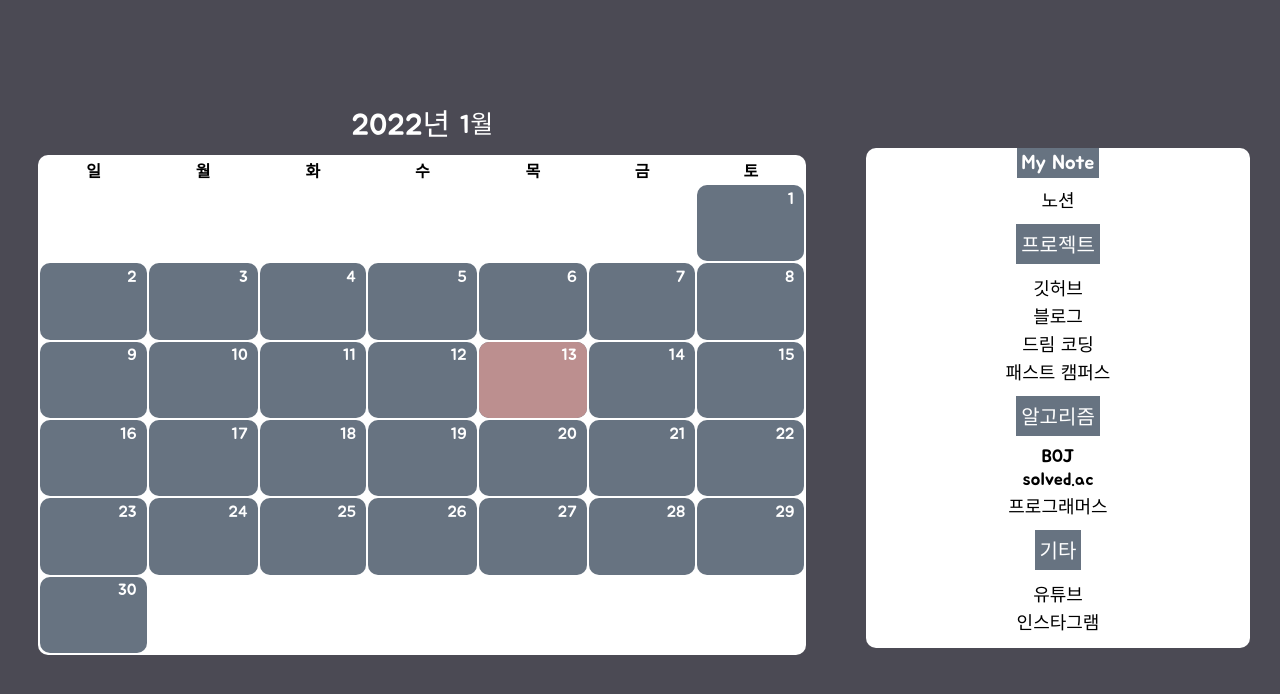
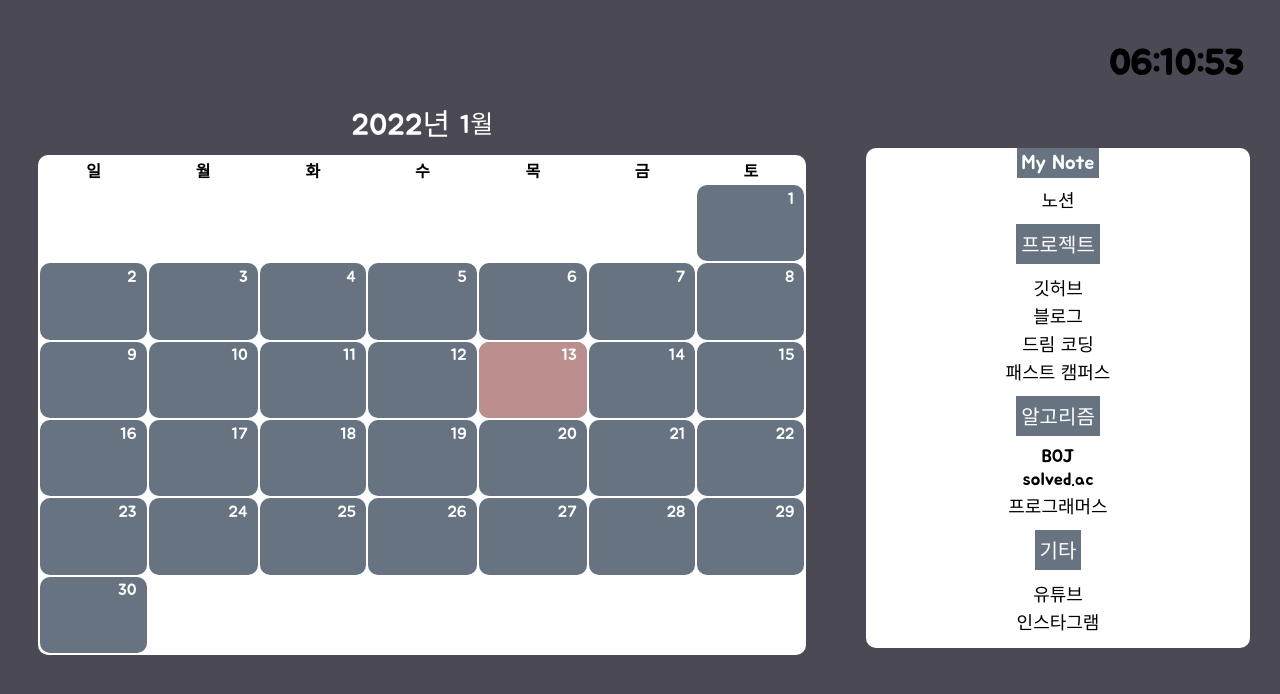
Before and after one commit to hsh5206/My-Planner, a website with bundled scripts: page views/index.html in a window 1280 px wide. Built offline with nearby package versions, Linux system fonts and the light colour scheme; no server answers.

Commit message:
Add clock func

```diff
--- a/views/index.html
+++ b/views/index.html
@@ -7,6 +7,7 @@
     <title>My Plan</title>
     <script type="module" src="src/main.js" defer></script>
     <script type="module" src="src/weather.js" defer></script>
+    <script type="module" src="src/clock.js" defer></script>
     <link rel="stylesheet" href="style.css" />
     <script
       src="https://kit.fontawesome.com/2986e71143.js"
@@ -24,6 +25,8 @@
       <span></span>
       <span></span>
     </div>
+
+    <h2 id="clock">00:00:00</h2>
 
     <div class="container">
       <section class="calendar">
--- /dev/null
+++ b/views/src/clock.js
@@ -0,0 +1,13 @@
+const clock = document.querySelector('h2#clock')
+
+function getClock() {
+  const date = new Date()
+  //padStart -> 문자열의 길이가 2보다 작으면 앞에 0으로 표시
+  const hour = String(date.getHours()).padStart(2, '0')
+  const min = String(date.getMinutes()).padStart(2, '0')
+  const second = String(date.getSeconds()).padStart(2, '0')
+  clock.innerText = `${hour}:${min}:${second}`
+}
+
+getClock() // 00:00:00 말고 바로 렌더링
+setInterval(getClock, 1000) //(실행하려는 함수, 수행시간ms)
--- a/views/style.css
+++ b/views/style.css
@@ -290,3 +290,12 @@ td:hover {
   top: 3%;
   z-index: 2;
 }
+
+#clock {
+  position: absolute;
+  right: 30px;
+  top: 2%;
+  z-index: 2;
+  font-size: 35px;
+  transform: translate(-5%, -5%);
+}
```
